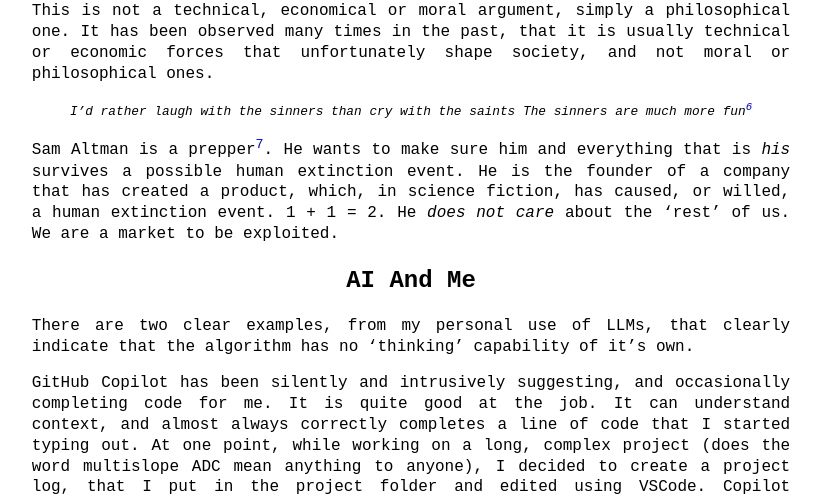
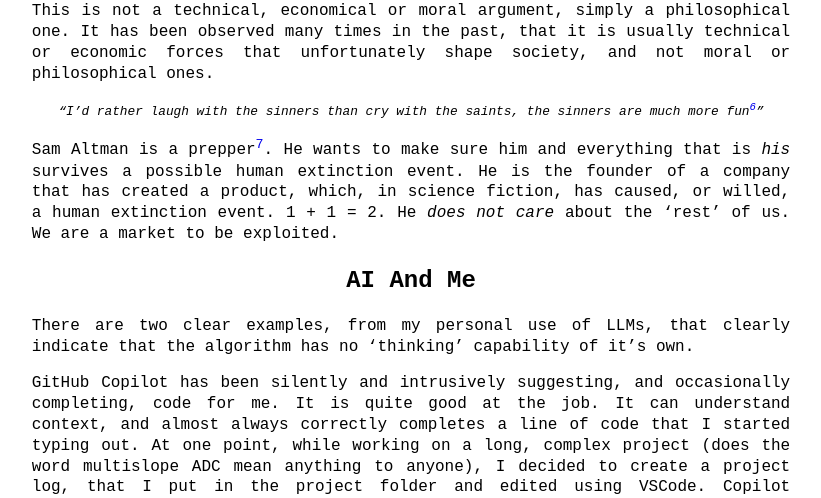
Before and after one commit to NNNILabs/NNNILabs.github.io, a Jekyll site: the page built from _posts/2024-11-22-It-might-be-A-but-it-is-certainly-not-I!.md, in a window 1280 px wide and 1400 px high, scrolled down 3174 px. Shown: the part 156-654 px from the top of the window, without its empty margins (229-1050 px from the left). Built offline with Jekyll 4.4.1, drawn with Linux system fonts in a browser that asks for light colours; some of the changed text lies outside the part shown.

```diff
--- a/_posts/2024-11-22-It-might-be-A-but-it-is-certainly-not-I!.md
+++ b/_posts/2024-11-22-It-might-be-A-but-it-is-certainly-not-I!.md
@@ -60,8 +60,7 @@ A fundamental marketing concept is to sell something as more than what it really
 
 The basis of an LLM is training data, using which it's internal probability engine (a term I made up right now) can be fine tuned. The data, in this case, is apparently the entireity of the Internet. With no warning, with no permission, the entire Internet was suddenly scraped to train a large language model. This is a copyright grey area. No laws exist that can hold the LLM culpable for copyright violation, since it does not 'traditionally' copy content. However, years of painstaking work in all fields was used to train a next-word predictor for free, which can indeed, to a large degree of accuracy, predict the next word in any context. Completely non-consensual, and LLMs have been used for commerical purposes, i.e. earning money. Years of pure human *effort*, which cannot be objectively or legally quantified, has been used, with no consent, to train an algorithm that reduces the value of effort to nothing. This is not a technical, economical or moral argument, simply a philosophical one. It has been observed many times in the past, that it is usually technical or economic forces that unfortunately shape society, and not moral or philosophical ones.
 
-> I'd rather laugh with the sinners than cry with the saints
-> The sinners are much more fun[^6]
+> "I'd rather laugh with the sinners than cry with the saints, the sinners are much more fun[^6]"
 
 Sam Altman is a prepper[^7]. He wants to make sure him and everything that is *his* survives a possible human extinction event. He is the founder of a company that has created a product, which, in science fiction, has caused, or willed, a human extinction event. 1 + 1 = 2. He *does not care* about the 'rest' of us. We are a market to be exploited.
 
@@ -69,7 +68,7 @@ Sam Altman is a prepper[^7]. He wants to make sure him and everything that is *h
 
 There are two clear examples, from my personal use of LLMs, that clearly indicate that the algorithm has no 'thinking' capability of it's own.
 
-GitHub Copilot has been silently and intrusively suggesting, and occasionally completing code for me. It is quite good at the job. It can understand context, and almost always correctly completes a line of code that I started typing out. At one point, while working on a long, complex project (does the word multislope ADC mean anything to anyone), I decided to create a project log, that I put in the project folder and edited using VSCode. Copilot desperately wanted to work it's magic here too... or at least try. After generating a sentence or two of meaningful text, it started repeating itself... endlessly. It was amusing to so closely observe the limitations of a text generating algorithm, however good it was. It was simply not *writing* like a human would, but generating the most probable next sentence based on the previous sentences.
+GitHub Copilot has been silently and intrusively suggesting, and occasionally completing, code for me. It is quite good at the job. It can understand context, and almost always correctly completes a line of code that I started typing out. At one point, while working on a long, complex project (does the word multislope ADC mean anything to anyone), I decided to create a project log, that I put in the project folder and edited using VSCode. Copilot desperately wanted to work it's magic here too... or at least try. After generating a sentence or two of meaningful text, it started repeating itself... endlessly. It was amusing to so closely observe the limitations of a text generating algorithm, however good it was. It was simply not *writing* like a human would, but generating the most probable next sentence based on the previous sentences.
 
 Another time, I wanted to come up with a name for a new (later, we found research papers describing it) ADC topology. To amuse myself, I decided to ask ChatGPT. The LLM decided to simply mash together the names of existing topologies in different combinations. Nothing new, no borrowing terms from other unrelated fields. Just a computer algorithm trying it's hardest to generate the most probable next word.
 
@@ -81,7 +80,7 @@ After a rather long phone call with my mother about my future plans after finish
 
 The quizzes had a deadline, so I was under pressure to finish them quickly. The questions themselves, the way I saw it after a tiring phone call, were rather frustrating and dug into the theoretical depths of the language. Variable names were non-descriptive, but exactly as one would expect in a classroom setting - a, b, x, y and the likes. Functions were arbitrary and needed a thorough going-through before I could arrive at the expected answer. I was not in a mental state to do that.
 
-I had been discussing the feelings I had been having lately. My high school years are still sharp in memory, and I'd already spent two years in Germany, dropped out once after a year, and started the degree once again. It felt like I'd been a student forever. It's not like I cannot do an EE job, and it's not like *Everything* taught in a university setting is useful in real life. I'd been programming rather complex microcontroller-based projects in C for a few years now. In fact, I'd brought that up during the introduction round in the first lecture. "You must know a lot, then!" said the Professor. "Maybe, but that does not mean I can skip classes, it always helps to brush up on the basics." I replied. While true, in my present state of frustration, it seemed like nothing more than an empty platitude.
+I had been discussing the feelings I had been having lately. My high school years are still sharp in memory, and I'd already spent two years in Germany, dropped out once after a year, and started the degree once again. It felt like I'd been a student forever. It's not like I cannot do an EE job, and it's not like *everything* taught in a university setting is useful in real life. I'd been programming rather complex microcontroller-based projects in C for a few years now. In fact, I'd brought that up during the introduction round in the first lecture. "You must know a lot, then!" said the Professor. "Maybe, but that does not mean I can skip classes, it always helps to brush up on the basics." I replied. While true, in my present state of frustration, it seemed like nothing more than an empty platitude.
 
 Faced with the bleak prospect of years of academic drudgery and maybe not being able to finish, and getting kicked out of the degree and by extension the country, I turned to ChatGPT.
 
```
